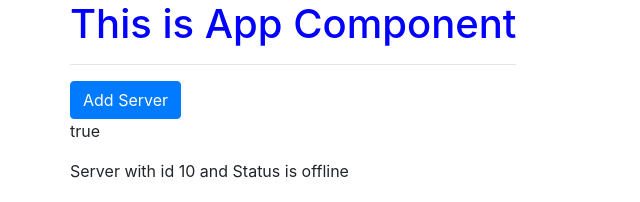
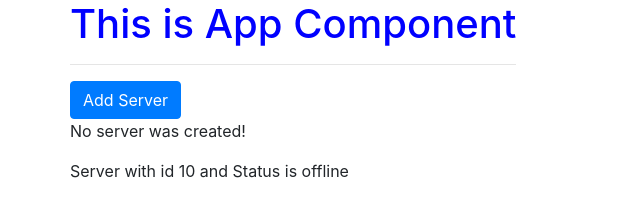
Before and after one commit to jaypalsodha/Angular-8, an Angular app in the folder angular-learning/: page / in a window 1280 px wide. Shown: the top 202 px of the page, without its empty margins (0-640 px from the left). Built offline with nearby package versions, Linux system fonts and the light colour scheme.

Commit message:
event-binding

```diff
--- a/angular-learning/src/app/servers/servers.component.html
+++ b/angular-learning/src/app/servers/servers.component.html
@@ -1,7 +1,8 @@
 <button class="btn btn-primary"
- [disabled]="!allowNewServer">
+ [disabled]="!allowNewServer"
+ (click)="onCreateServer()">
     Add Server
 </button>
-<p [innerText]="allowNewServer"></p>
+<p> {{ serverCreationStatus }} </p>
 <app-server></app-server>
 <app-server></app-server>
--- a/angular-learning/src/app/servers/servers.component.ts
+++ b/angular-learning/src/app/servers/servers.component.ts
@@ -12,7 +12,7 @@
 export class ServersComponent implements OnInit {
 
   allowNewServer: boolean = false;
-
+  serverCreationStatus:string ="No server was created!";
   constructor() {
     setTimeout((
     ) => {
@@ -23,5 +23,9 @@
   ngOnInit() {
   }
 
+  onCreateServer(){
+    this.serverCreationStatus = "Server was created!"
+  }
+
 
 }
```
